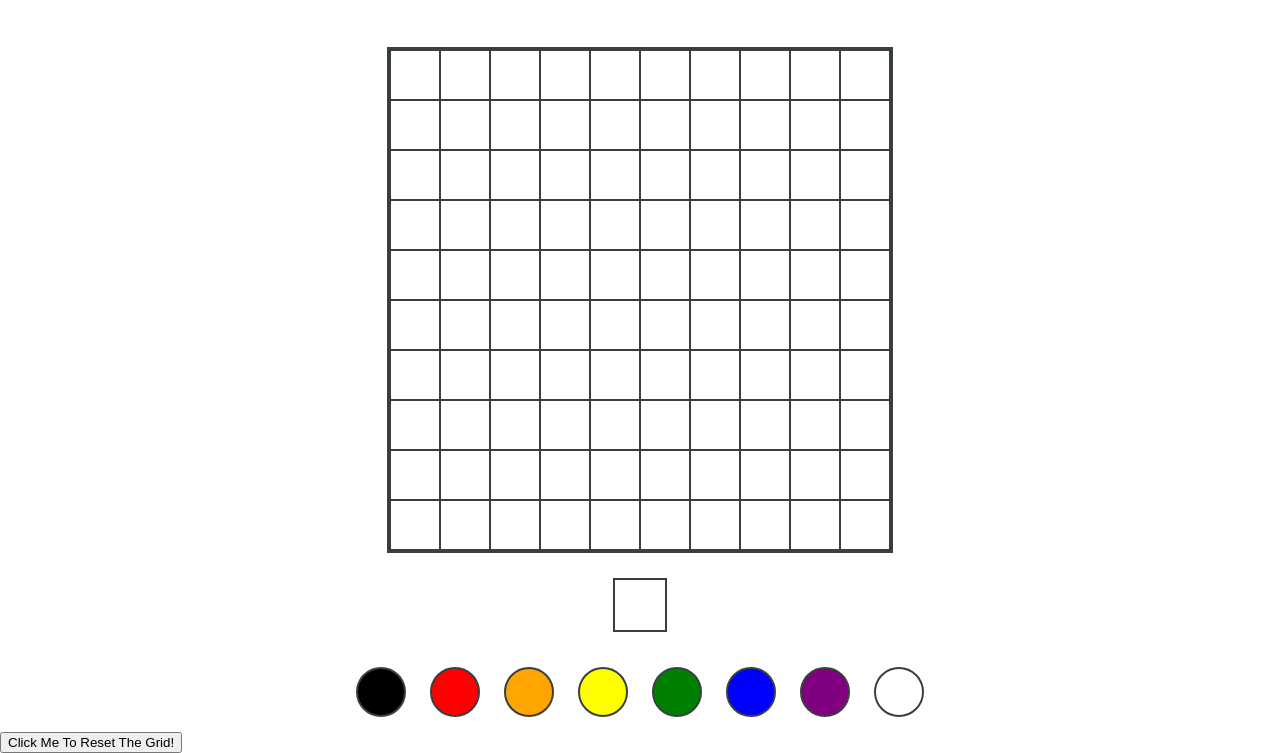
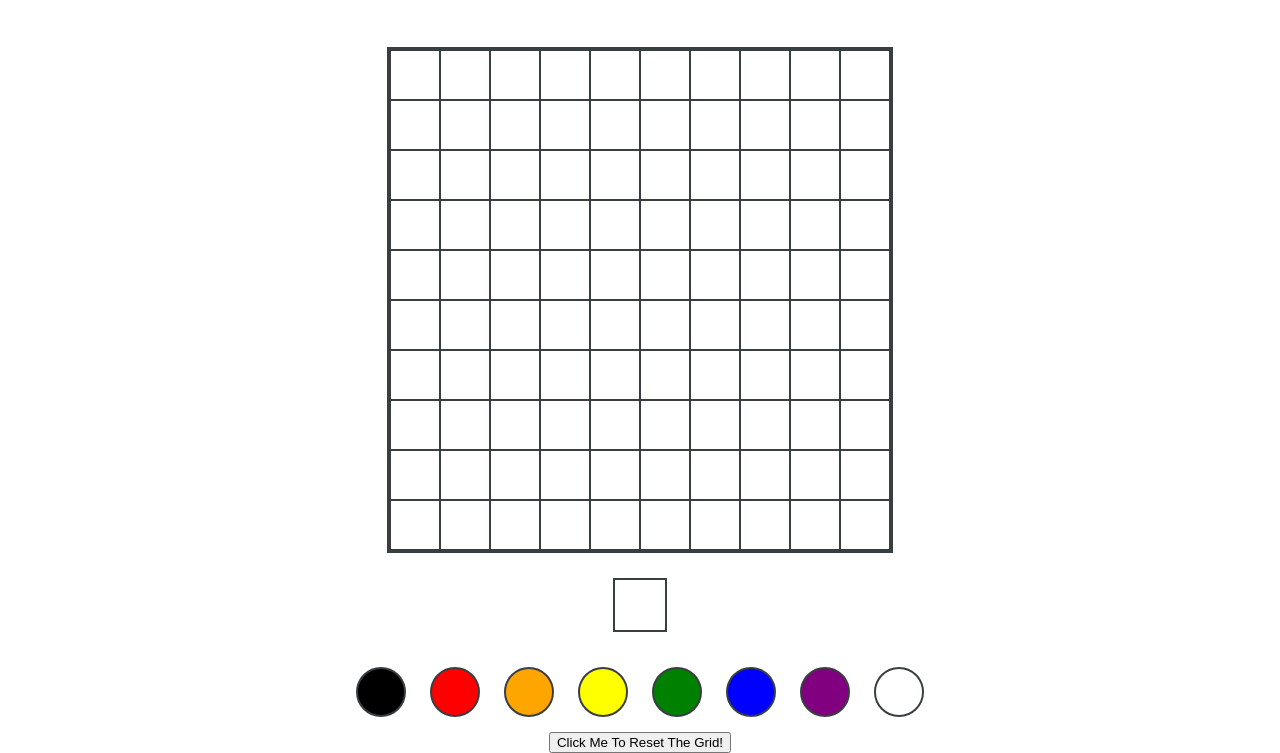
Before and after one commit to 9-5-pursuit/lab-events, a website: page index.html in a window 1280 px wide. Shown: the part 85-838 px from the top of the page. Drawn offline with Linux system fonts and the light colour scheme.

Commit message:
Gave button margins to center

```diff
--- a/styles.css
+++ b/styles.css
@@ -67,3 +67,9 @@ header h1 {
   height: 50px;
   width: 50px;
 }
+
+
+.button {
+  display: grid;
+  margin: 0 auto;
+}
```
